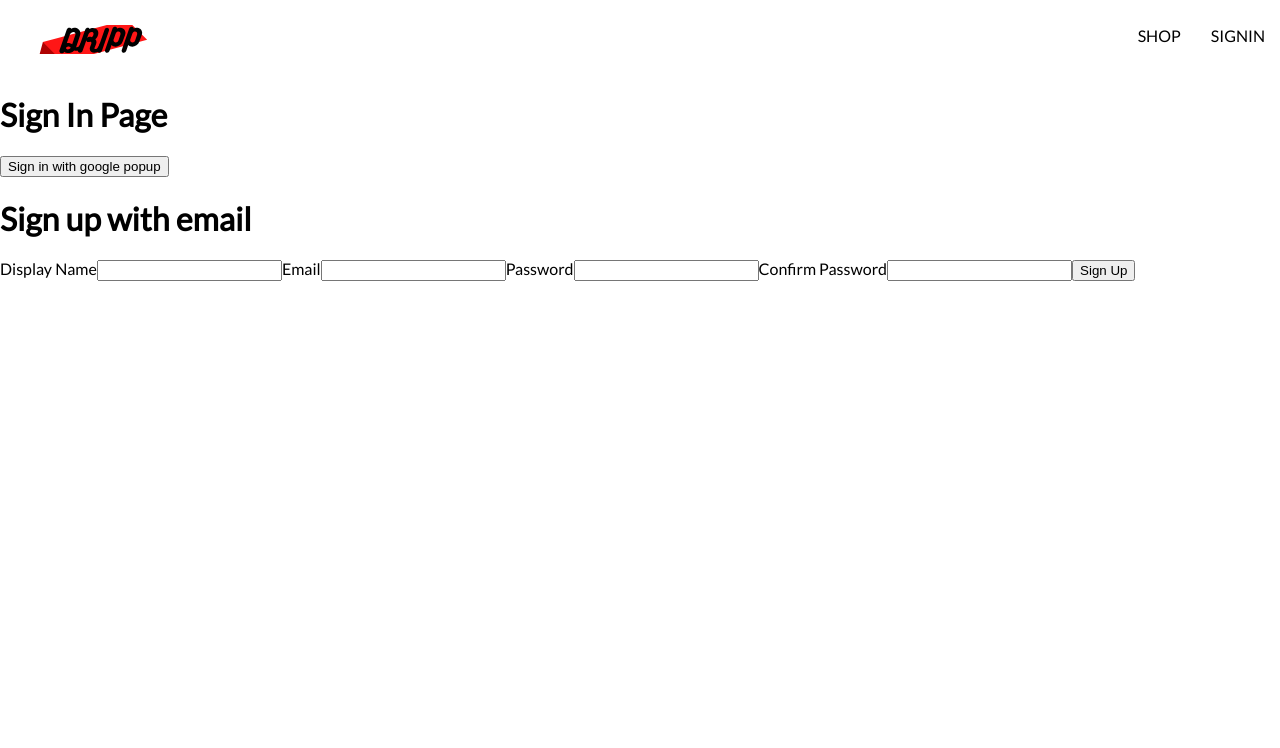
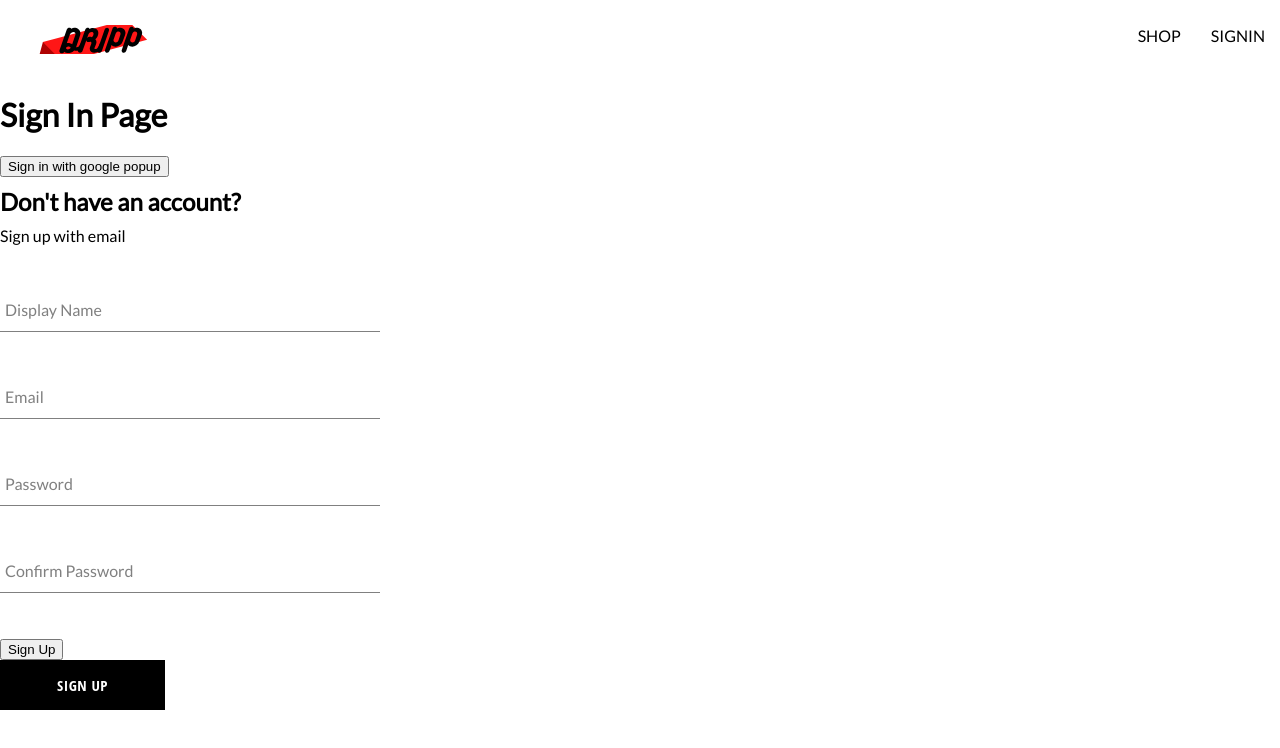
Before and after one commit to gaganssingh/dripp-react-firebase-project, a React (Create React App) app: page /sign-in in a window 1280 px wide. Shown: the top 748 px of the page. Built offline with nearby package versions, Linux system fonts and the light colour scheme.

Commit message:
refactored form inputs and associated labels to separate component. Added button component. Added signup form styling

```diff
--- /dev/null
+++ b/src/components/Button/Button.component.jsx
@@ -0,0 +1,11 @@
+import "./Button.styles.scss";
+
+const Button = ({ children, buttonType, ...otherProps }) => {
+  return (
+    <button className={`button-container ${buttonType}`} {...otherProps}>
+      {children}
+    </button>
+  );
+};
+
+export default Button;
--- /dev/null
+++ b/src/components/Button/Button.styles.scss
@@ -0,0 +1,46 @@
+.button-container {
+  min-width: 165px;
+  width: auto;
+  height: 50px;
+  letter-spacing: 0.5px;
+  line-height: 50px;
+  padding: 0 35px 0 35px;
+  font-size: 15px;
+  background-color: black;
+  color: white;
+  text-transform: uppercase;
+  font-family: "Open Sans Condensed";
+  font-weight: bolder;
+  border: none;
+  cursor: pointer;
+  display: flex;
+  justify-content: center;
+
+  &:hover {
+    background-color: white;
+    color: black;
+    border: 1px solid black;
+  }
+
+  &.google {
+    background-color: #4285f4;
+    color: white;
+
+    &:hover {
+      background-color: #357ae8;
+      border: none;
+    }
+  }
+
+  &.inverted {
+    background-color: white;
+    color: black;
+    border: 1px solid black;
+
+    &:hover {
+      background-color: black;
+      color: white;
+      border: none;
+    }
+  }
+}
--- /dev/null
+++ b/src/components/FormInput/FormInput.component.jsx
@@ -0,0 +1,20 @@
+import "./FormInput.styles.scss";
+
+const FormInput = ({ label, ...otherProps }) => {
+  const labelClasses = `${
+    otherProps.value.length ? "shrink" : ""
+  } form-input-label`;
+
+  return (
+    <div className="group">
+      <input className="form-input" {...otherProps} />
+      {label && (
+        <label htmlFor={otherProps.name} className={labelClasses}>
+          {label}
+        </label>
+      )}
+    </div>
+  );
+};
+
+export default FormInput;
--- /dev/null
+++ b/src/components/FormInput/FormInput.styles.scss
@@ -0,0 +1,54 @@
+$sub-color: grey;
+$main-color: black;
+
+@mixin shrinkLabel {
+  top: -14px;
+  font-size: 12px;
+  color: $main-color;
+}
+
+.group {
+  position: relative;
+  margin: 45px 0;
+
+  .form-input {
+    background: none;
+    background-color: white;
+    color: $sub-color;
+    font-size: 18px;
+    padding: 10px 10px 10px 5px;
+    display: block;
+    width: 100%;
+    border: none;
+    border-radius: 0;
+    border-bottom: 1px solid $sub-color;
+    margin: 25px 0;
+
+    &:focus {
+      outline: none;
+    }
+
+    &:focus ~ .form-input-label {
+      @include shrinkLabel();
+    }
+  }
+
+  input[type="password"] {
+    letter-spacing: 0.3em;
+  }
+
+  .form-input-label {
+    color: $sub-color;
+    font-size: 16px;
+    font-weight: normal;
+    position: absolute;
+    pointer-events: none;
+    left: 5px;
+    top: 10px;
+    transition: 300ms ease all;
+
+    &.shrink {
+      @include shrinkLabel();
+    }
+  }
+}
--- a/src/components/SignUpForm/SignUpForm.component.js
+++ b/src/components/SignUpForm/SignUpForm.component.js
@@ -3,6 +3,9 @@
   createAuthUserWithEmailAndPassword,
   createUserDocumentFromAuth,
 } from "../../utils/firebase";
+import Button from "../Button/Button.component";
+import FormInput from "../FormInput/FormInput.component";
+import "./SignUpForm.styles.scss";
 
 const SignUpForm = () => {
   const [formFields, setFormFields] = useState({
@@ -52,11 +55,12 @@
   };
 
   return (
-    <div>
-      <h1>Sign up with email</h1>
+    <div className="sign-up-container">
+      <h2>Don't have an account?</h2>
+      <span>Sign up with email</span>
       <form onSubmit={handleSignUp}>
-        <label htmlFor="displayName">Display Name</label>
-        <input
+        <FormInput
+          label="Display Name"
           type="text"
           name="displayName"
           value={displayName}
@@ -64,8 +68,8 @@
           required
         />
 
-        <label htmlFor="email">Email</label>
-        <input
+        <FormInput
+          label="Email"
           type="email"
           name="email"
           value={email}
@@ -73,8 +77,8 @@
           required
         />
 
-        <label htmlFor="password">Password</label>
-        <input
+        <FormInput
+          label="Password"
           type="password"
           name="password"
           value={password}
@@ -82,8 +86,8 @@
           required
         />
 
-        <label htmlFor="confirmPassword">Confirm Password</label>
-        <input
+        <FormInput
+          label="Confirm Password"
           type="password"
           name="confirmPassword"
           value={confirmPassword}
@@ -92,6 +96,7 @@
         />
 
         <button type="submit">Sign Up</button>
+        <Button>Sign Up</Button>
       </form>
     </div>
   );
--- /dev/null
+++ b/src/components/SignUpForm/SignUpForm.styles.scss
@@ -0,0 +1,9 @@
+.sign-up-container {
+  display: flex;
+  flex-direction: column;
+  width: 380px;
+
+  h2 {
+    margin: 10px 0;
+  }
+}
```
